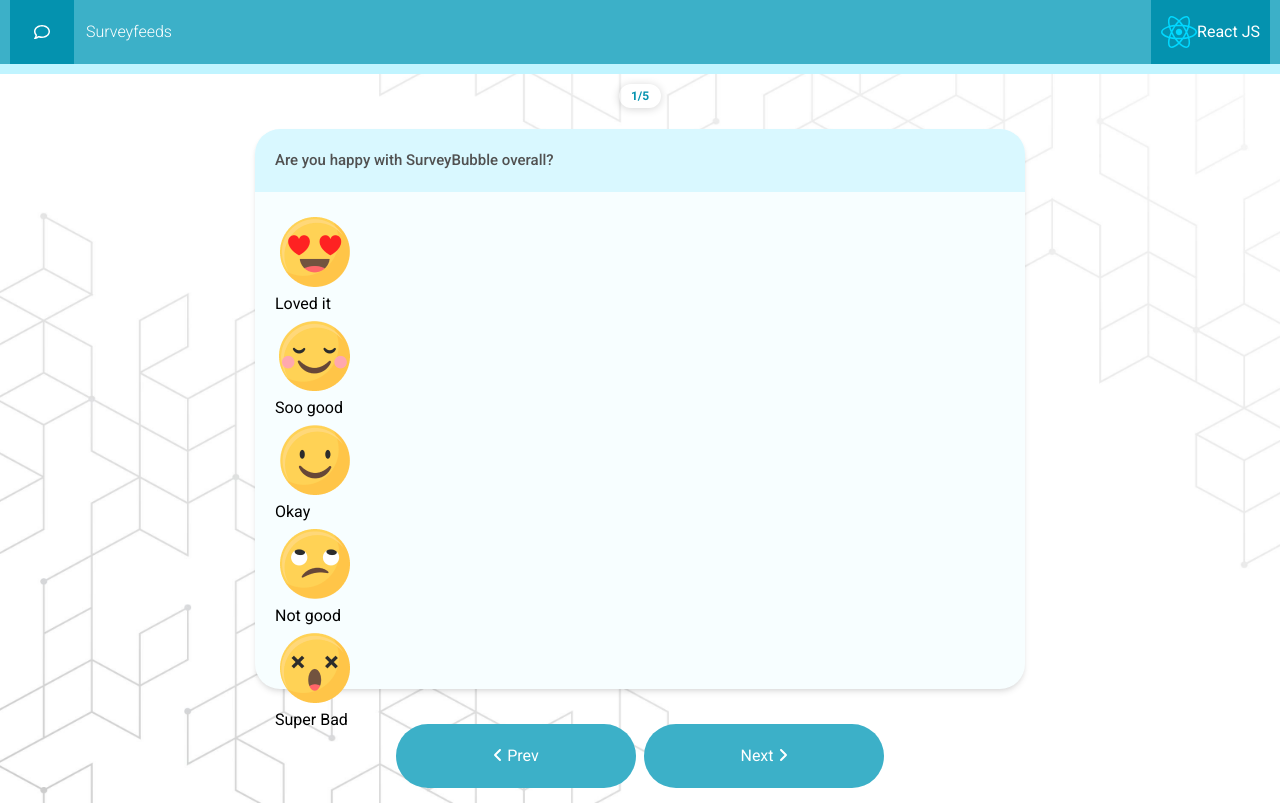
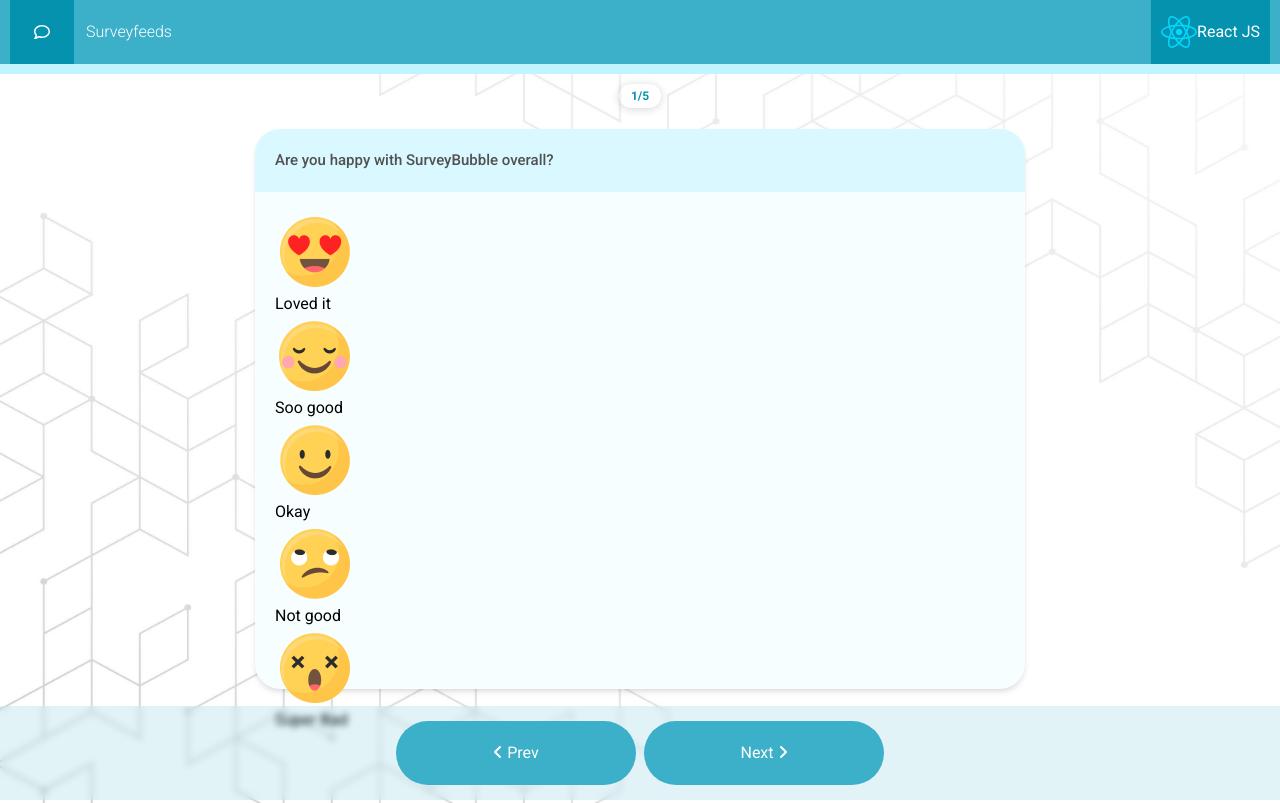
Before and after one commit to danishofcodes/SurveyBubble, a React (Vite) app: page / in a window 1280 px wide. Built offline with nearby package versions, Linux system fonts and the light colour scheme.

Commit message:
css added

```diff
--- a/src/index.css
+++ b/src/index.css
@@ -264,6 +264,10 @@
 .actionbuttonsec{
   display: flex;
   justify-content: center;
+  background: #3cb0c826;
+    backdrop-filter: blur(3px);
+    position: sticky;
+    bottom: 0;
 }
 
 
```
